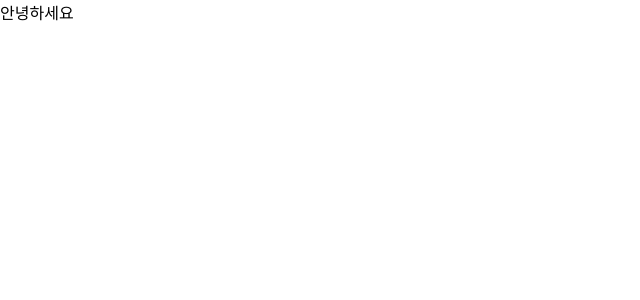
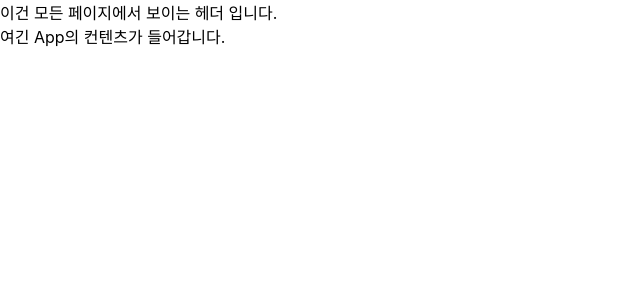
Before and after one commit to Yoosun-Chang/react_board, a React (Create React App) app in the folder practice/: page / in a window 1280 px wide. Shown: the top 300 px of the page, without its empty margins (0-640 px from the left). Built offline with nearby package versions, Linux system fonts and the light colour scheme.

Commit message:
Feat: children 실습

```diff
--- a/practice/src/App.js
+++ b/practice/src/App.js
@@ -1,10 +1,12 @@
 import React from "react";
-
-function User(props) {
-  return <div>{props.children}</div>;
-}
+import Layout from "./components/Layout";
 
 function App() {
-  return <User>안녕하세요</User>;
+  return (
+    <div>
+    <Layout/>
+    <div>여긴 App의 컨텐츠가 들어갑니다.</div>
+    </div>
+  );
 }
 export default App;
--- /dev/null
+++ b/practice/src/components/Layout.jsx
@@ -0,0 +1,9 @@
+import React from 'react'
+
+const Layout = () => {
+  return (
+    <div>이건 모든 페이지에서 보이는 헤더 입니다.</div>
+  )
+}
+
+export default Layout
```
